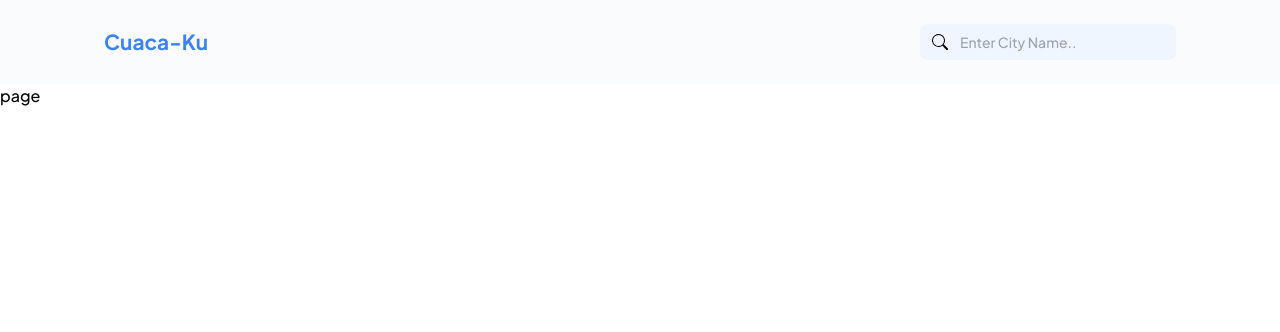
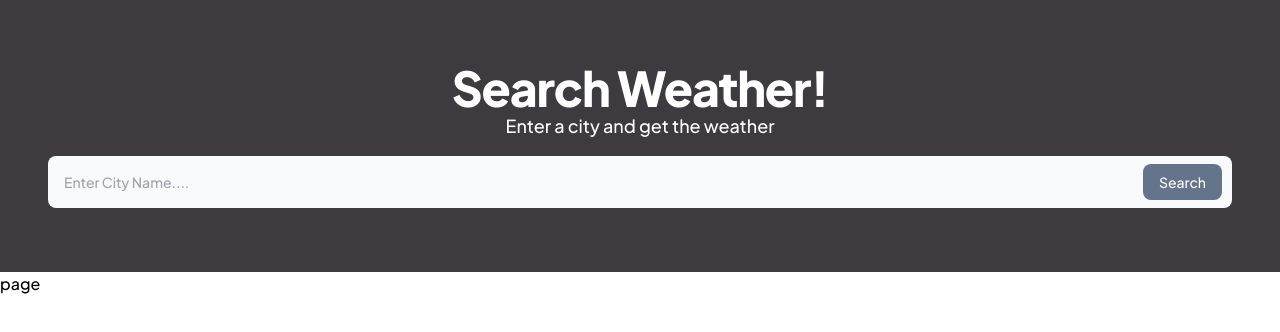
Before and after one commit to Nadhiradhit/cuacaku-app, a Next.js app: page / in a window 1280 px wide. Shown: the top 332 px of the page. Built offline with nearby package versions, Linux system fonts and the light colour scheme.

Commit message:
fix: header component

```diff
--- a/app/components/input.tsx
+++ b/app/components/input.tsx
@@ -1,18 +1,13 @@
 "use client"
 import React from "react"
-import { BsSearch } from "react-icons/bs"
+
 
 export default function Input() {
     return (
-        <div className="py-4">
-            <div className="relative max-w-[52rem]">
-                <form action="">
-                    <div className="absolute inset-y-0 start-0 flex items-center ps-3 pointer-events-none">
-                        <BsSearch className="w-4 h-4"/>
-                    </div>
-                    <input type="text" name="" id="" className="input-text" placeholder="Enter City Name.."/>
-                </form>
-            </div>
+        <div className="mt-4 relative">
+            <label htmlFor="default-search" className="mb-2 text-sm font-medium text-gray-900 sr-only">Search</label>
+            <input type="text" className="input-text" placeholder="Enter City Name...." />
+            <button type="submit" className="text-white absolute end-2.5 bottom-2 bg-slate-500 hover:bg-slate-800 focus:ring-4 focus:outline-none focus:ring-slate-600 font-medium rounded-lg text-sm px-4 py-2">Search</button>
         </div>
     )
 }
--- a/app/layouts/header.tsx
+++ b/app/layouts/header.tsx
@@ -2,25 +2,16 @@
 import React from "react"
 import Input from "../components/input"
 
-
-
 export default function Header() {
     return (
-        <header className="sticky top-0 z-50 bg-slate-50 bg-opacity-80 backdrop-blur-[0.5rem]">
-            <nav className="flex items-center justify-between p-2 mx-24">
-                <div className="">
-                    <h4 className="header-text !font-bold">Cuaca-Ku</h4>
+        <header className="bg-primary">
+            <div className="max-w-screen-xl mx-auto py-8 px-4 text-center lg:py-16 lg:px-12">
+                <div className="text-white">
+                    <h1 className="text-5xl font-extrabold tracking-tight">Search Weather!</h1>
+                    <span className="text-lg font-light">Enter a city and get the weather</span>
                 </div>
-                <div className="hidden md:block">
-                    <Input/>
-                </div>
-                <button data-collapse-toggle="navbar-default" type="button" className="inline-flex items-center p-2 w-10 h-10 justify-center text-sm text-gray-500 rounded-lg md:hidden hover:bg-gray-100 focus:outline-none focus:ring-2 focus:ring-gray-200 dark:text-gray-400 dark:hover:bg-gray-700 dark:focus:ring-gray-600" aria-controls="navbar-default" aria-expanded="false">
-                        <span className="sr-only">Open main menu</span>
-                        <svg className="w-5 h-5" aria-hidden="true" xmlns="http://www.w3.org/2000/svg" fill="none" viewBox="0 0 17 14">
-                            <path stroke="currentColor" stroke-linecap="round" stroke-linejoin="round" stroke-width="2" d="M1 1h15M1 7h15M1 13h15"/>
-                        </svg>
-                </button>
-            </nav>
+                <Input/>
+            </div>
         </header>
     )
 }
--- a/app/styles/globals.css
+++ b/app/styles/globals.css
@@ -12,6 +12,6 @@
     }
 
     .input-text{
-        @apply w-auto lg:w-64 bg-blue-50 p-2 ps-10 text-sm rounded-lg focus:ring-blue-500 focus:border-blue-500 focus:outline-none appearance-none ring-1 ring-transparent
+        @apply w-auto lg:w-full bg-slate-50 p-4 ps-4  text-sm rounded-lg focus:ring-slate-900 focus:border-slate-900 focus:outline-none appearance-none ring-1 ring-transparent
     }
 }
--- a/tailwind.config.ts
+++ b/tailwind.config.ts
@@ -9,11 +9,11 @@ const config: Config = {
   theme: {
     extend: {
       backgroundColor:{
-        primary: "#FDF7E4",
+        primary: "#3D3B40",
         secondary: "#BBAB8C"
       },
       colors:{
-        primary: "#FDF7E4",
+        primary: "#3D3B40",
         secondary: "#BBAB8C"
       }
     },
```
